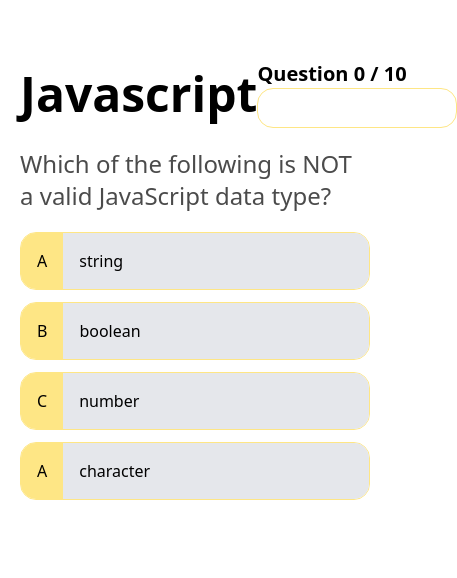
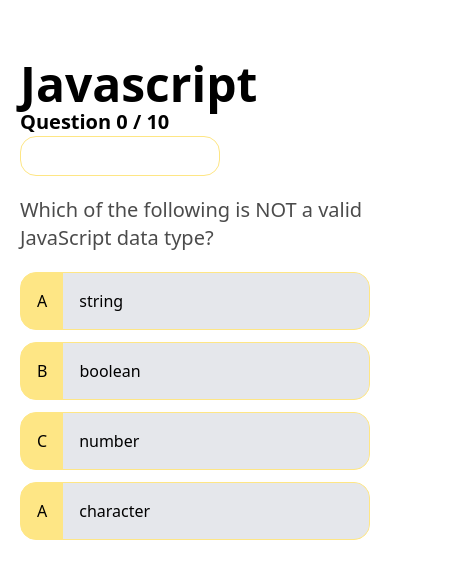
Before and after one commit to j0hnnyli/quizes, a Vue app: page /quiz/1 in a window 390 px wide. Shown: the top 578 px of the page, 457 px wide, since content can reach past the window. Built offline with nearby package versions, Linux system fonts and the light colour scheme.

Commit message:
Feat: Added Responsive Code (#5)
* quiz view created

* added icons and quiz functionality

* added animations and results at the end of the quizes

* added responsive code

---------

Co-authored-by: Johnny li <johnnyli@Johnnys-Laptop.local>

```diff
--- a/lib/getQuizes.ts
+++ b/lib/getQuizes.ts
@@ -2,7 +2,6 @@
 import typescriptQuiz from '../data/typescriptQuiz.json'
 import pythonQuiz from '../data/pythonQuiz.json'
 import type { Questions }  from './types/questionType'
-
 
 const getAllQuizes = (): {id: number, name: string, img: string, questions: Questions[] }[]  => {
   return [
--- a/src/components/Card.vue
+++ b/src/components/Card.vue
@@ -14,7 +14,7 @@
 <template>
   <RouterLink
     :to="`/quiz/${id}`"
-    class="bg-amber-200 rounded-xl overflow-hidden max-w-[350px] hover:shadow-lg hover:shadow-amber-200"
+    class="bg-amber-200 rounded-xl overflow-hidden hover:shadow-lg hover:shadow-amber-200"
   >
     <div class="w-full h-[150px]">
       <img :src="img" :alt="title" class="w-full h-full" />
--- a/src/views/HomeView.vue
+++ b/src/views/HomeView.vue
@@ -10,7 +10,7 @@
   <div>
     <h1 class="text-5xl font-bold">Quizes</h1>
 
-    <div class="mt-5 grid grid-cols-1 md:grid-cols-3 gap-3">
+    <div class="mt-5 grid grid-cols-1 md:grid-cols-2 lg:grid-cols-3 gap-3">
       <Card
         v-for="quiz in quizes"
         :key="quiz.id"
--- a/src/views/QuizView.vue
+++ b/src/views/QuizView.vue
@@ -4,7 +4,6 @@
   import type { Option } from '../../lib/types/questionType';
   import getAllQuizes from '../../lib/getQuizes';
   import Results from '../components/Results.vue';
-
 
   const route = useRoute();
   const quiz = getAllQuizes().find(quiz => quiz.id === Number(route.params.id))!
@@ -24,11 +23,9 @@
       totalQuestionsRight.value++
     }
 
-
     if(quiz.questions.length - 1 === currentQuestionIndex.value){
       showResults.value = true;
     }
-
 
     currentQuestionIndex.value++
     currentQuestion.value = quiz.questions[currentQuestionIndex.value];
@@ -41,7 +38,7 @@
 
 <template>
   <div>
-    <div class="flex justify-between items-center">
+    <div class="flex flex-col md:flex-row md:justify-between md:items-center">
       <h2 class="text-5xl font-bold">{{ quiz.name }}</h2>
 
       <div>
@@ -54,20 +51,20 @@
 
     <div>
       <div v-if="!showResults" class="mt-5">
-        <h2 class="text-2xl opacity-70">{{ currentQuestion.question }}</h2>
+        <h2 class="text-xl md:text-2xl opacity-70">{{ currentQuestion.question }}</h2>
 
         <ul class="mt-5">
           <li
             v-for="(option, index) in currentQuestion.options"
             :key="option.id"
             :class="{
-              'flex items-center w-full border border-amber-200 my mb-3 rounded-2xl overflow-hidden cursor-pointer hover:shadow-md hover:shadow-amber-200' : true,
+              'flex items-center w-full border border-amber-200 bg-amber-200 my mb-3 rounded-2xl overflow-hidden cursor-pointer hover:shadow-md hover:shadow-amber-200' : true,
               'shadow-md shadow-amber-200' : selectedOption && selectedOption.id === option.id
             }"
             @click="handleSelectedOption(option)"
             :data-index="index"
           >
-            <span class="p-4 bg-amber-200">{{ option.label }}</span>
+            <span class="p-4">{{ option.label }}</span>
             <span class="p-4 bg-gray-200 w-full">{{ option.text }}</span>
           </li>
         </ul>
```
